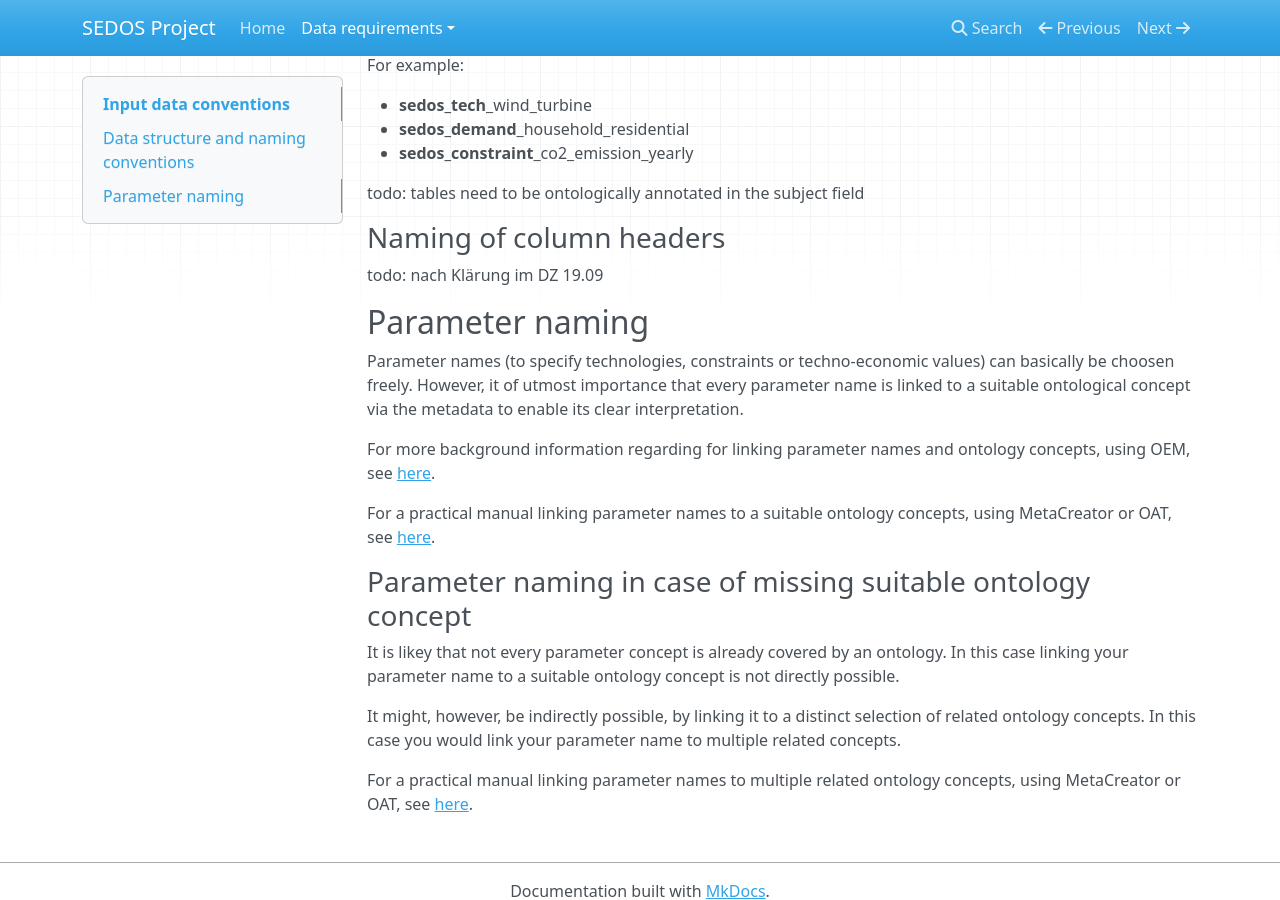
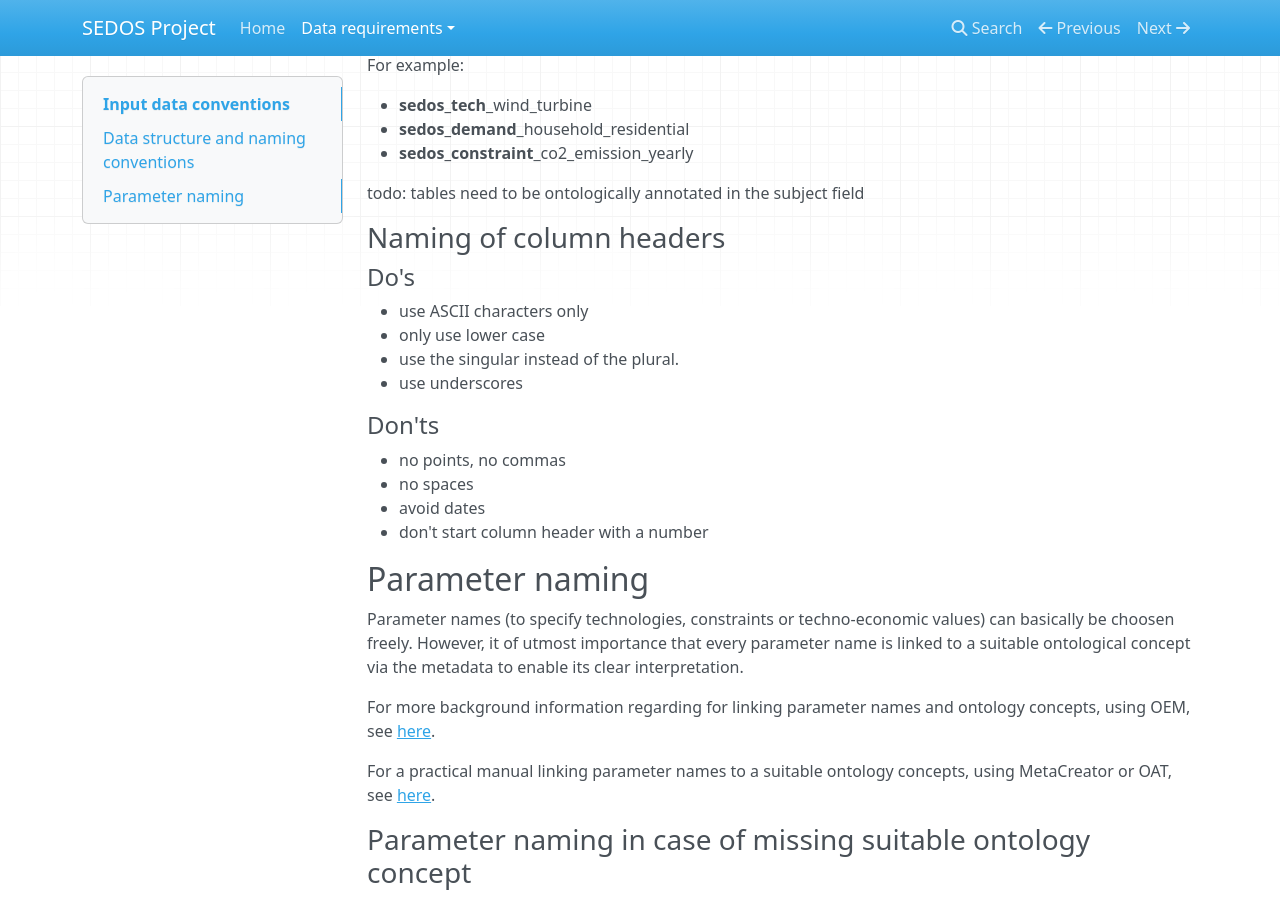
Before and after one commit to sedos-project/organization, an MkDocs documentation site: the page built from docs/data_requirements/input_data.md, in a window 1280 px wide and 900 px high, scrolled down 531 px. Built offline with MkDocs 1.6.1, drawn with Linux system fonts in a browser that asks for light colours; nearby versions of some CDN libraries.

Commit message:
Update conventions for colunn header naming

```diff
--- a/docs/data_requirements/input_data.md
+++ b/docs/data_requirements/input_data.md
@@ -29,8 +29,18 @@ todo: tables need to be ontologically annotated in the subject field
 
 ### Naming of column headers
 
-todo: nach Klärung im DZ 19.09
+#### Do's
+* use ASCII characters only
+* only use lower case
+* use the singular instead of the plural.
+* use underscores
 
+#### Don'ts
+
+* no points, no commas
+* no spaces
+* avoid dates
+* don't start column header with a number
 
 
 ## Parameter naming
```
